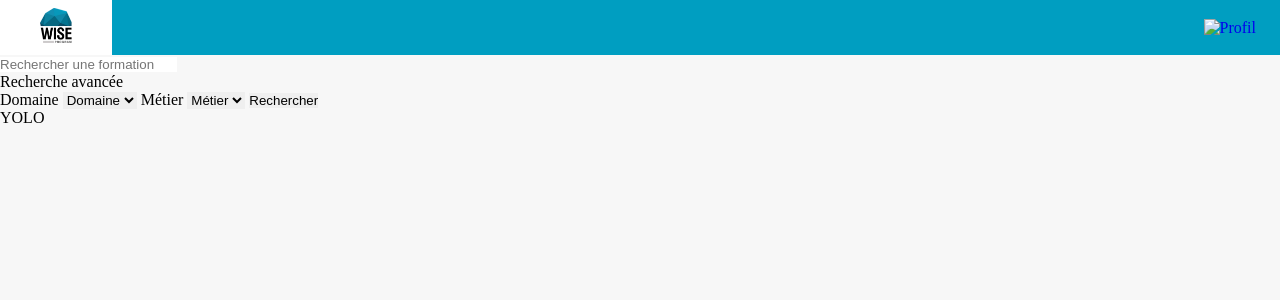
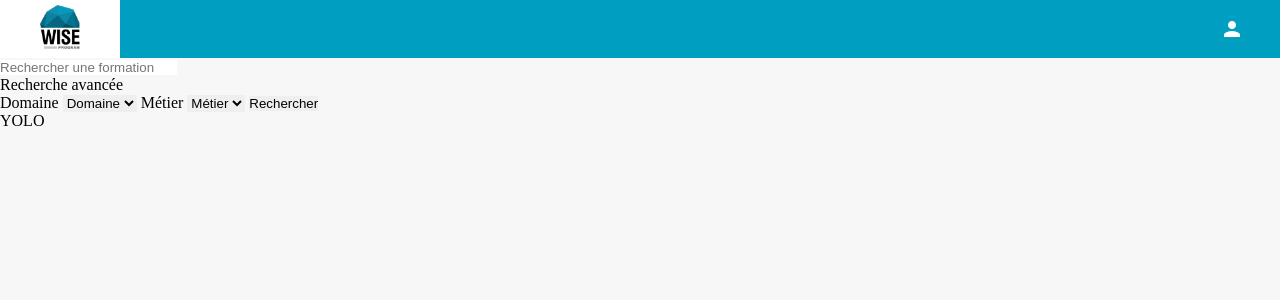
Before and after one commit to Knudian/u-experiment, a Symfony app: template app/templates/index.html.twig in a window 1280 px wide. Shown: the top 300 px of the page. Run offline with Twig, Linux system fonts and the light colour scheme; the template is opened without the code that fills it, so the values that code supplies are empty; some libraries are stand-ins or nearby versions.

Commit message:
Mise à jour Header + Material Icons

```diff
--- a/app/public/css/style.css
+++ b/app/public/css/style.css
@@ -1,8 +1,7 @@
 /********** RESET **********/
 /***************************/
-
-html,body,header,main,footer,nav,aside,section,a,p,pre,code,table,td,th,td,tr,h1,h2,h3,
-h4,h5,h6,img,ul,ol,li,span,div,button,form,label,input,textarea,select,object {
+html, body, header, main, footer, nav, aside, section, a, p, pre, code, table, td, th, td, tr, h1, h2, h3,
+h4, h5, h6, img, ul, ol, li, span, div, button, form, label, input, textarea, select, object {
   margin: 0;
   padding: 0;
   text-decoration: none;
@@ -16,27 +15,46 @@ body {
 
 /********** HEADER **********/
 /****************************/
-
 .header_container {
   background: #009ec1;
+  display: -webkit-box;
+  display: -ms-flexbox;
   display: flex;
+  -webkit-box-align: center;
+      -ms-flex-align: center;
           align-items: center;
+  -webkit-box-pack: justify;
+      -ms-flex-pack: justify;
           justify-content: space-between;
 }
 
-.header_element {
-    padding: 0.5em 1.5em;
+.header_container .header_element {
+  padding: 0.3em 1.5em;
 }
 
-.header_element:first-child {
+.header_container .header_element:first-child {
   background-color: white;
+  -webkit-transition: 0.3s;
   transition: 0.3s;
 }
 
-.header_element:first-child:hover {
-    padding: 0.5em 2.5em;
+.header_container .header_element:first-child:hover {
+  padding: 0.3em 2.5em;
 }
 
-.header_logo {
-    width: 2em;
+.header_container .header_element .header_logo {
+  width: 2.5em;
 }
+
+.header_container .header_element .header_profil {
+  color: white;
+  padding: 0.5em;
+  border-radius: 50%;
+  -webkit-transition: 0.2s;
+  transition: 0.2s;
+}
+
+.header_container .header_element .header_profil:hover {
+  background-color: rgba(255, 255, 255, 0.3);
+}
+/*# sourceMappingURL=style.css.map */
--- /dev/null
+++ b/app/public/css/style.scss
@@ -0,0 +1,47 @@
+/********** RESET **********/
+/***************************/
+
+html,body,header,main,footer,nav,aside,section,a,p,pre,code,table,td,th,td,tr,h1,h2,h3,
+h4,h5,h6,img,ul,ol,li,span,div,button,form,label,input,textarea,select,object {
+    margin: 0;
+    padding: 0;
+    text-decoration: none;
+    list-style-type: none;
+    border: none;
+}
+
+body {
+    background: #f7f7f7;
+}
+
+/********** HEADER **********/
+/****************************/
+
+.header_container {
+    background: #009ec1;
+    display: flex;
+    align-items: center;
+    justify-content: space-between;
+    .header_element {
+        padding: 0.3em 1.5em;
+        &:first-child {
+            background-color: white;
+            transition: 0.3s;
+            &:hover {
+                padding: 0.3em 2.5em;
+            }
+        }
+        .header_logo {
+            width: 2.5em;
+        }
+        .header_profil {
+            color: white;
+            padding: 0.5em;
+            border-radius: 50%;
+            transition: 0.2s;
+            &:hover {
+                background-color: rgba(255,255,255,0.3);
+            }
+        }
+    }
+}
--- a/app/templates/header.html.twig
+++ b/app/templates/header.html.twig
@@ -7,10 +7,11 @@
         <!--[if IE]><meta http-equiv="X-UA-Compatible" content="IE=edge"><![endif]-->
 
         <link href="{{ asset('css/style.css') }}" rel="stylesheet" type="text/css"/>
+        <link href="https://fonts.googleapis.com/icon?family=Material+Icons" rel="stylesheet">
         <title>Site de ses morts !</title>
     </head>
     <body>
         <header class="header_container">
             <a class="header_element" href="#"><img class="header_logo" src="{{ asset('img/Wise_Logo.png') }}" alt="Wise Logo" title="Wise Logo"></a>
-            <a class="header_element" href="#"><img class="header_profil" src="" alt="Profil" title="Profil"></a>
+            <a class="header_element" href="#"><i class="header_profil material-icons" alt="Profil" title="Profil">person</i></a>
         </header>
```
Also changed, not shown: 1 other file. Lines whose indentation alone changed are shown as unchanged.
